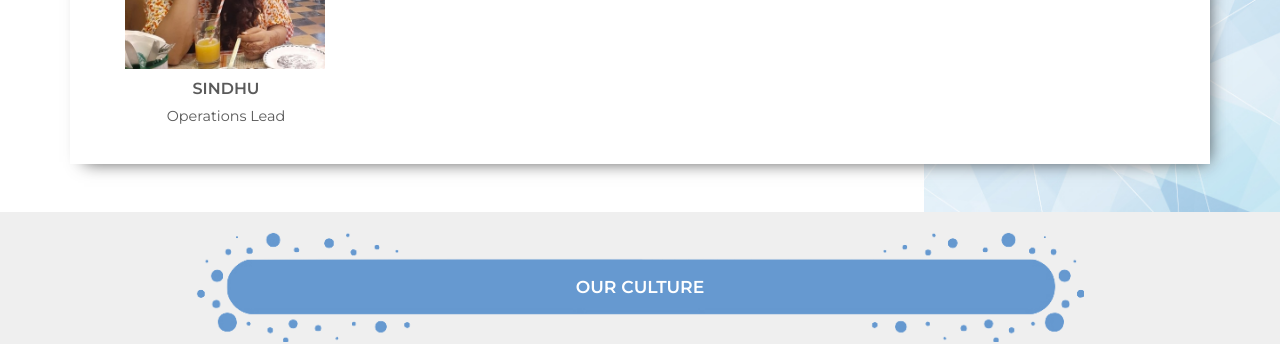
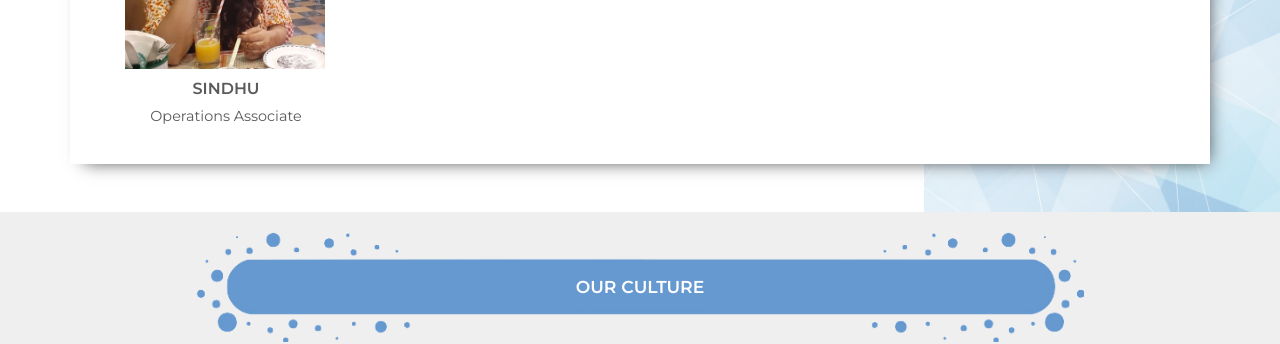
Before and after one commit to Involve-Edu/involveedupublic, a Jekyll site: the page built from about-us.md, in a window 1280 px wide and 900 px high, scrolled down 1580 px. Shown: the part 153-497 px from the top of the window. Built offline with Jekyll 4.4.1, drawn with Linux system fonts in a browser that asks for light colours.

Commit message:
Update about-us.yml

```diff
--- a/_data/about-us.yml
+++ b/_data/about-us.yml
@@ -70,7 +70,7 @@ people:
       img: assets/img/aboutUs/chetnaCropped-min.jpg
 
     - name: SINDHU
-      designation: Operations Lead
+      designation: Operations Associate
       bio: SINDHU
       img: assets/img/aboutUs/chetnaCropped-min.jpg
 
```
